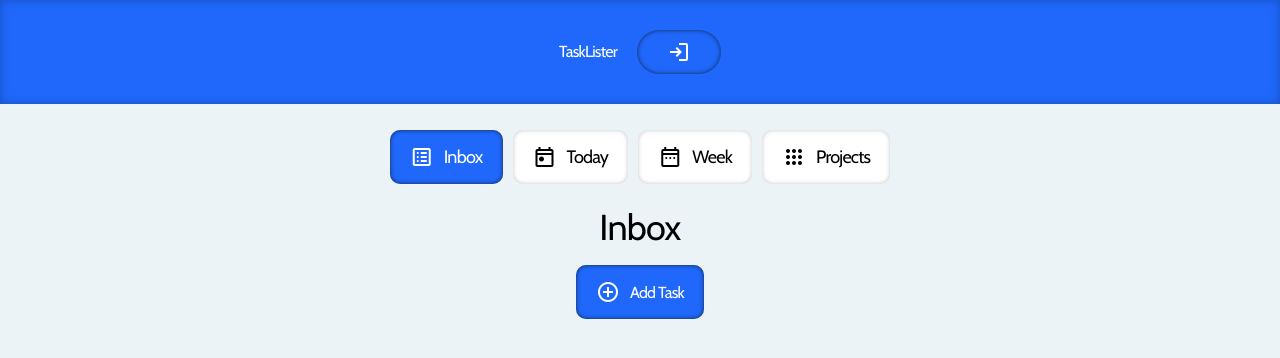
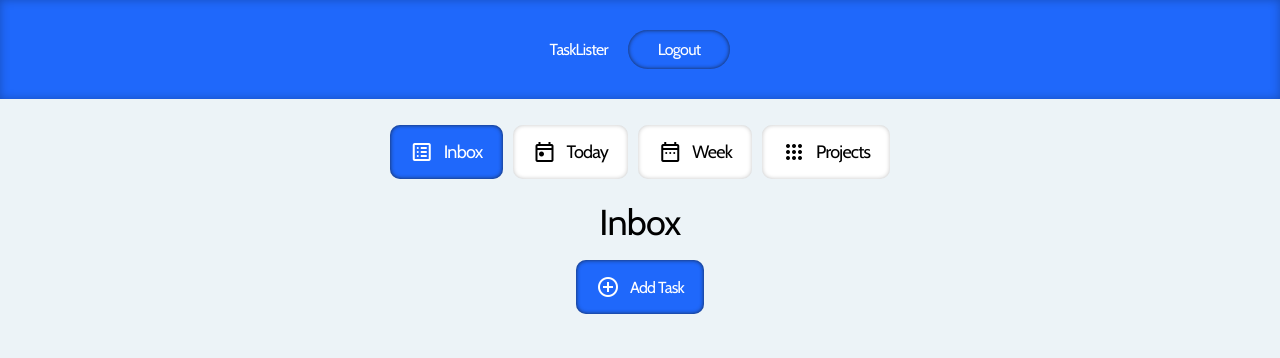
Before and after one commit to j-mcQueen/tasklister, a React (Create React App) app: page /stage in a window 1280 px wide. Shown: the top 358 px of the page. Built offline with nearby package versions, Linux system fonts and the light colour scheme; no server answers; the database is empty.

Commit message:
Sign user out on click

```diff
--- a/src/components/header/Login.js
+++ b/src/components/header/Login.js
@@ -1,13 +1,18 @@
-export default function Login({ isActive, setIsActive }) {
+import { useNavigate } from "react-router-dom";
+import supabase from "../../supabase/setup";
+
+export default function Logout() {
+  const navigate = useNavigate();
+
+  const execute = async () => {
+    const { error } = await supabase.auth.signOut();
+    if (!error) return navigate("/");
+  };
+
   return (
-    <div id="login">
-      <button
-        type="button"
-        className="blue"
-        disabled={isActive}
-        onClick={() => setIsActive(!isActive)}
-      >
-        <span className="material-symbols-outlined">login</span>
+    <div id="logout">
+      <button type="button" className="blue" onClick={() => execute()}>
+        Logout
       </button>
     </div>
   );
--- a/src/components/header/header.css
+++ b/src/components/header/header.css
@@ -1,4 +1,4 @@
-#login > .blue {
+#logout > .blue {
     display: flex;
     align-items: center;
     gap: 10px;
```
